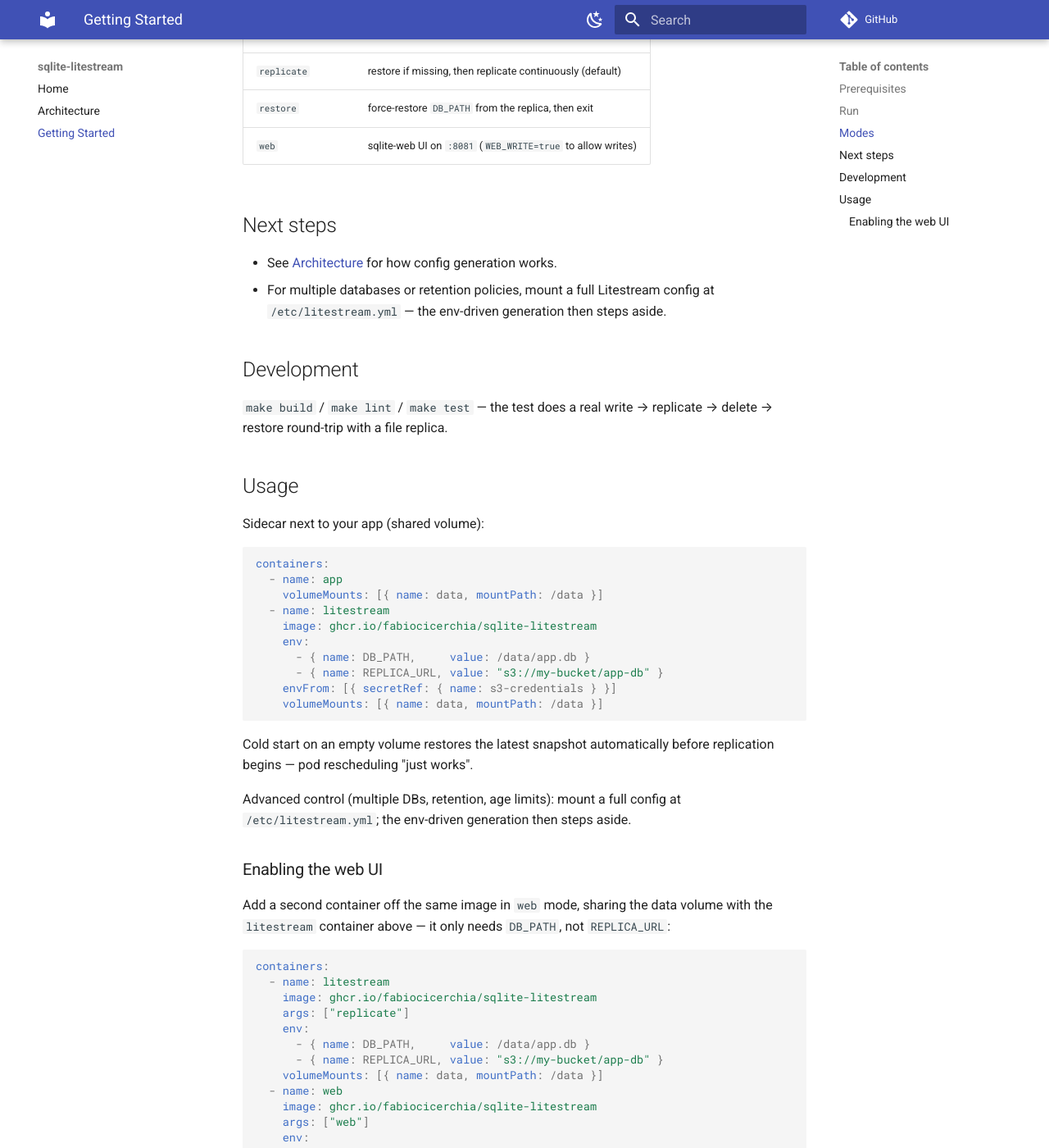
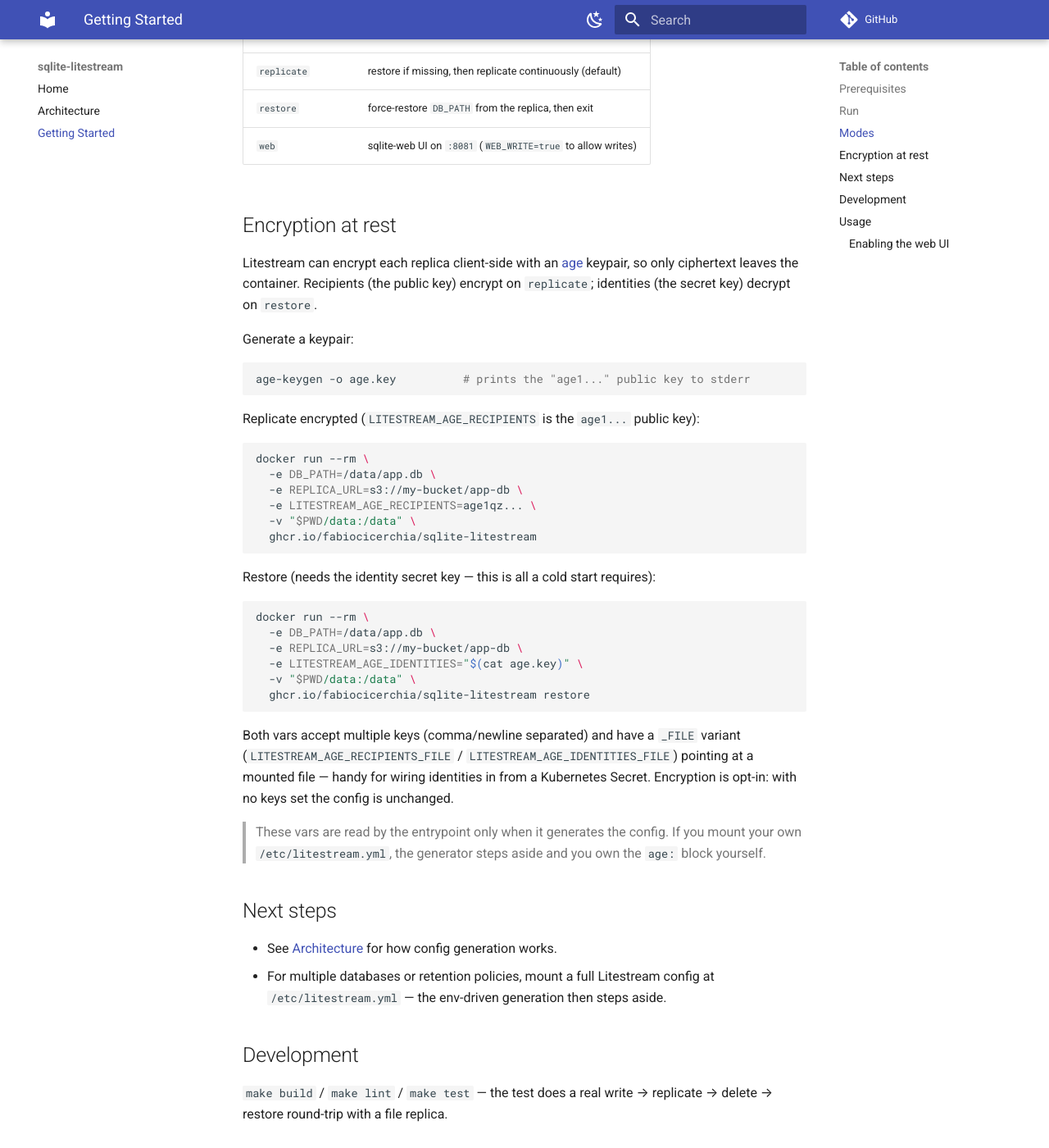
Before and after one commit to fabiocicerchia/sqlite-litestream, an MkDocs documentation site: the page built from docs/getting-started.md, in a window 1280 px wide and 1400 px high, scrolled down 704 px. Shown: the whole window at 82% size. Built offline with MkDocs 1.6.1 and Material for MkDocs 9.7.7, drawn with Linux system fonts in a browser that asks for light colours; comment, search, counter and statistics services are not loaded.

Commit message:
feat: add optional client-side age encryption (#35)
Support encrypting the Litestream replica client-side with an age keypair,
so only ciphertext reaches the replica destination. Recipients (public key)
encrypt on replicate; identities (secret key) decrypt on restore.

entrypoint.sh resolves the keys from four new env vars
(LITESTREAM_AGE_RECIPIENTS/IDENTITIES and their *_FILE variants, inline
winning over file) and appends an `age:` block under the generated replica.
The block is emitted only when keys are set, so the unencrypted config stays
byte-identical to before. Keys are ignored when a full config is mounted at
/etc/litestream.yml, matching the existing escape-hatch behaviour.

Adds an encrypted round-trip to test.sh (asserts the replica carries the age
header, not just that restore works), documents the feature across README,
docs, the compose example and .env.example, and surfaces it in the Helm
chart via a new `age:` values block (public recipients inline, secret
identities from a mounted Secret file).

Co-authored-by: Claude <noreply@anthropic.com>

````diff
--- a/docs/getting-started.md
+++ b/docs/getting-started.md
@@ -28,6 +28,50 @@ from the replica if `DB_PATH` is missing, then replicates continuously.
 | `replicate`      | restore if missing, then replicate continuously (default) |
 | `restore`        | force-restore `DB_PATH` from the replica, then exit       |
 | `web`            | sqlite-web UI on `:8081` (`WEB_WRITE=true` to allow writes)|
+
+## Encryption at rest
+
+Litestream can encrypt each replica client-side with an
+[age](https://age-encryption.org) keypair, so only ciphertext leaves the
+container. Recipients (the public key) encrypt on `replicate`; identities (the
+secret key) decrypt on `restore`.
+
+Generate a keypair:
+
+```sh
+age-keygen -o age.key          # prints the "age1..." public key to stderr
+```
+
+Replicate encrypted (`LITESTREAM_AGE_RECIPIENTS` is the `age1...` public key):
+
+```sh
+docker run --rm \
+  -e DB_PATH=/data/app.db \
+  -e REPLICA_URL=s3://my-bucket/app-db \
+  -e LITESTREAM_AGE_RECIPIENTS=age1qz... \
+  -v "$PWD/data:/data" \
+  ghcr.io/fabiocicerchia/sqlite-litestream
+```
+
+Restore (needs the identity secret key — this is all a cold start requires):
+
+```sh
+docker run --rm \
+  -e DB_PATH=/data/app.db \
+  -e REPLICA_URL=s3://my-bucket/app-db \
+  -e LITESTREAM_AGE_IDENTITIES="$(cat age.key)" \
+  -v "$PWD/data:/data" \
+  ghcr.io/fabiocicerchia/sqlite-litestream restore
+```
+
+Both vars accept multiple keys (comma/newline separated) and have a `_FILE`
+variant (`LITESTREAM_AGE_RECIPIENTS_FILE` / `LITESTREAM_AGE_IDENTITIES_FILE`)
+pointing at a mounted file — handy for wiring identities in from a Kubernetes
+Secret. Encryption is opt-in: with no keys set the config is unchanged.
+
+> These vars are read by the entrypoint only when it generates the config. If
+> you mount your own `/etc/litestream.yml`, the generator steps aside and you
+> own the `age:` block yourself.
 
 ## Next steps
 
````
Also changed, not shown: README.md (+15 -0 lines), docs/architecture.md (+7 -3 lines), 7 other files.
